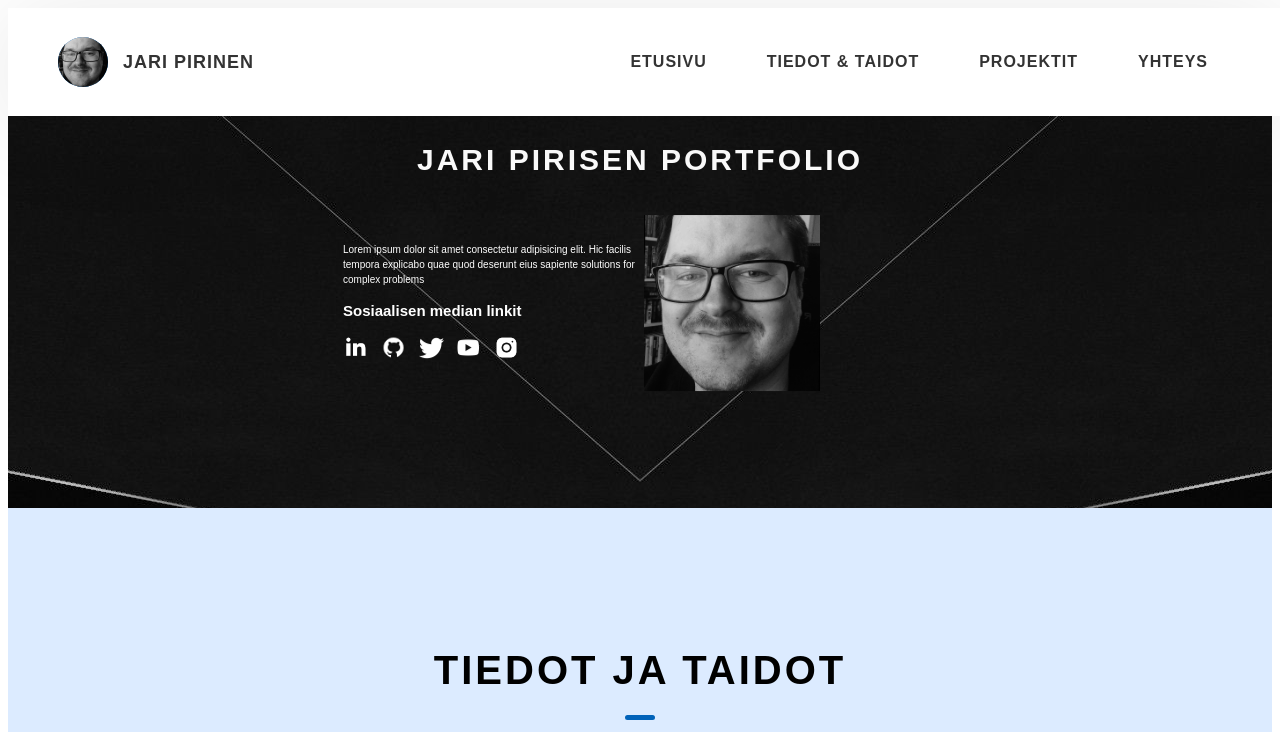
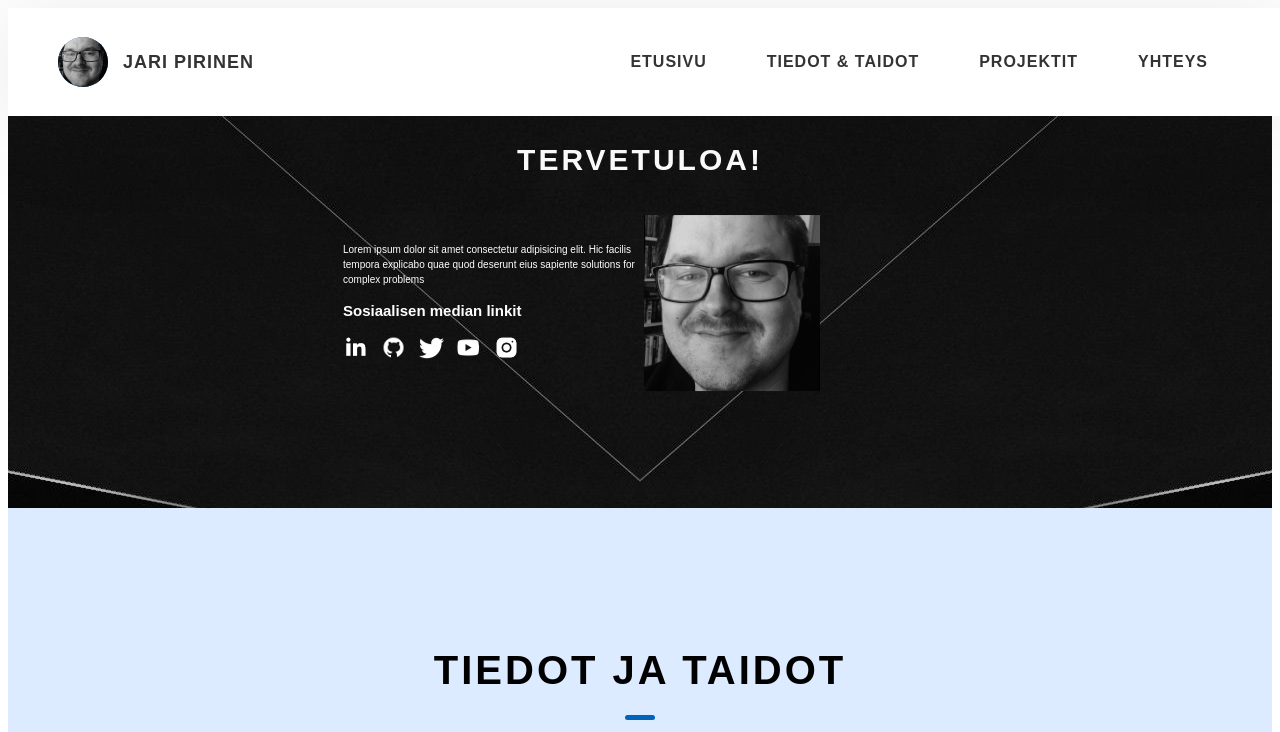
Before and after one commit to Japi1984/wmk, a website: page index.html in a window 1280 px wide. Shown: the top 732 px of the page. Drawn offline with Linux system fonts and the light colour scheme; files whose address does not match are found by name.

Commit message:
Update index.html

```diff
--- a/index.html
+++ b/index.html
@@ -105,7 +105,7 @@
     </header>
     <section class="home-hero">
       <div class="home-hero__content">
-        <h1 class="heading-primary">Jari Pirisen portfolio</h1>
+        <h1 class="heading-primary">Tervetuloa!</h1>
         <div class="home-hero__info">
           <p class="text-primary">
             <table>
```
